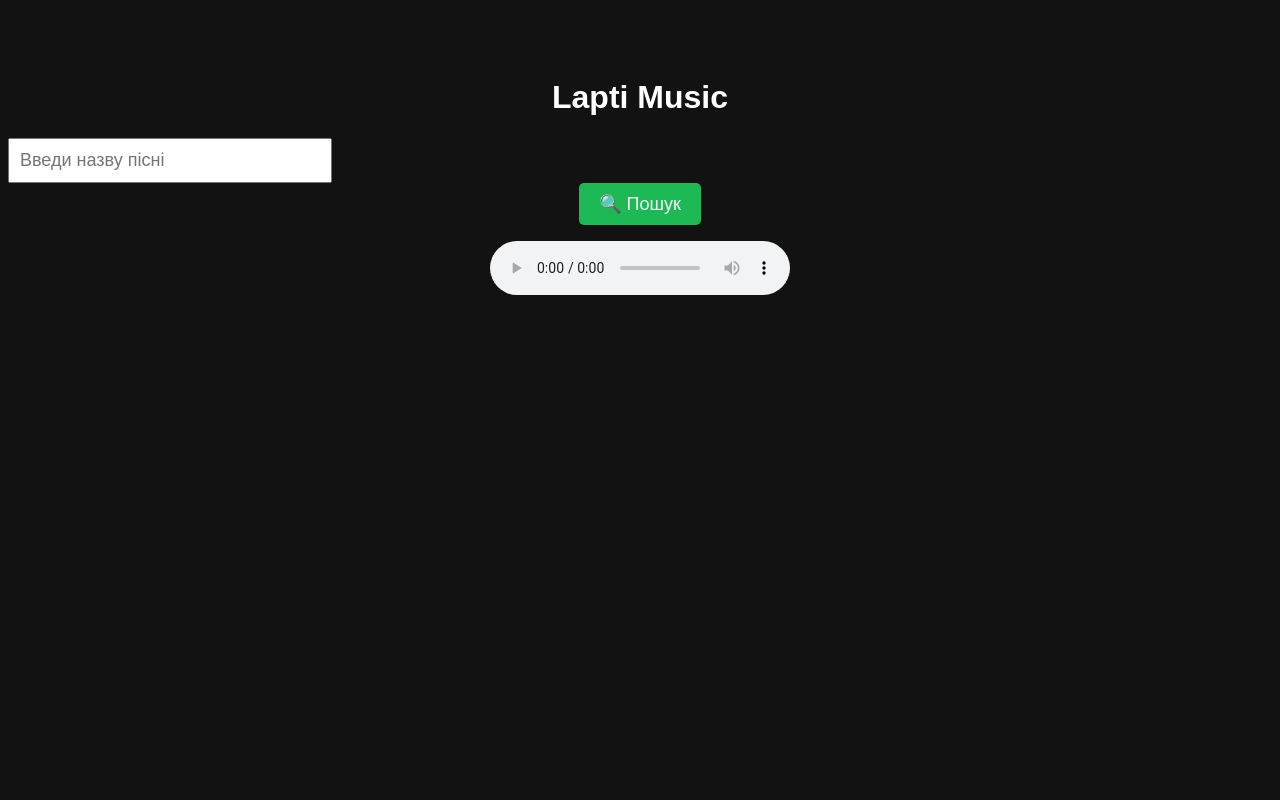
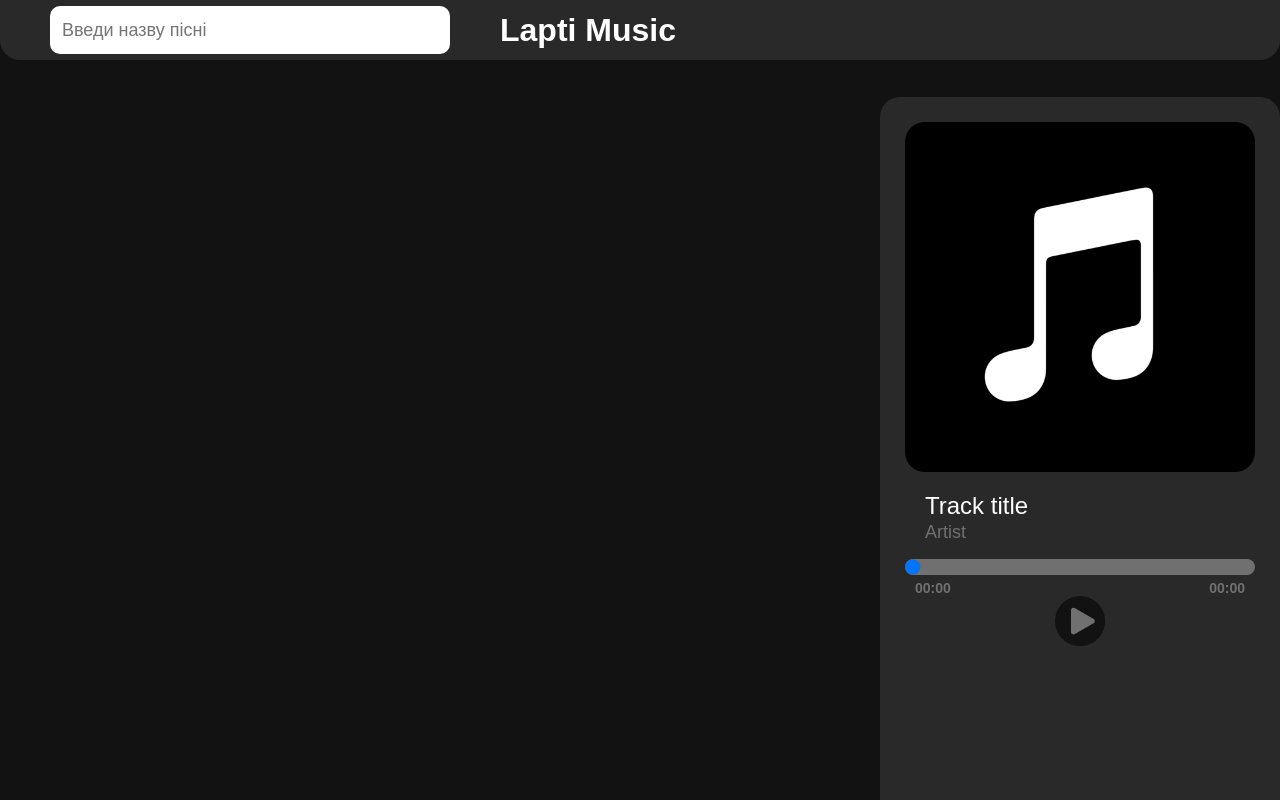
Before and after one commit to Aferist163/Lapti_Music, an Electron app: page src/App/Ui/index.html in a window 1280 px wide. Drawn offline with Linux system fonts and the light colour scheme.

Commit message:
🟡 Redesigned interface

```diff
--- a/src/App/Ui/index.html
+++ b/src/App/Ui/index.html
@@ -7,20 +7,39 @@
   <link rel="stylesheet" href="style.css">
   <script src="../scripts/play.js" defer></script>
   <script src="../scripts/suggestions.js" defer></script>
+  <script src="../scripts/player.js" defer></script>
 </head>
 
 <body>
-  <h1>Lapti Music</h1>
 
-  <div style="position: relative; max-width: 300px;">
-    <input id="query" type="text" placeholder="Введи назву пісні" autocomplete="off" />
-    <div id="suggestions" style="display:none;"></div>
+  <header>
+    <div class="search_container">
+      <input id="query" type="text" placeholder="  Введи назву пісні" autocomplete="off" />
+      <div id="suggestions" style="display:none;"> </div>
+    </div>
+    <h1>Lapti Music</h1>
+  </header>
+
+  <div class="main">
+    <div class="music_other">
+
+    </div>
+
+    <div class="music_now">
+      <img id="cover" src="../../img/empty_now.png" alt="cover">
+      <p id="track_title">Track title</p>
+      <p id="artist">Artist</p>
+      <audio id="player"></audio>
+      <input type="range" id="seek" value="0" step="1">
+      <div class="time_player">
+        <p id="currentTime">00:00</p>
+        <p id="duration">00:00</p>
+      </div>
+      <div class="button_player">
+        <button id="play-pause" class="icon-button"></button>
+      </div>
+    </div>
   </div>
-  <button onclick="search()">🔍 Пошук</button>
-
-  <p id="result-name"></p>
-  <img id="cover" src="" alt="Обкладинка треку" style="max-width: 300px; margin-top: 10px; display: none;">
-  <audio id="player" controls></audio>
 
 </body>
 
--- a/src/App/Ui/style.css
+++ b/src/App/Ui/style.css
@@ -1,41 +1,151 @@
+#suggestions::-webkit-scrollbar {
+  display: none;
+}
+
+html {
+  height: 100vh;
+  width: 100%;
+}
+
 body {
   background-color: #121212;
   color: white;
   font-family: Arial, sans-serif;
   text-align: center;
-  padding-top: 50px;
+  height: 100%;
+  width: 100%;
+  margin: 0;
+  padding: 0;
+  display: flex;
+  flex-direction: column;
 }
 
-button {
-  background-color: #1db954;
-  color: white;
-  padding: 10px 20px;
-  font-size: 18px;
-  border: none;
-  border-radius: 5px;
-  cursor: pointer;
+header {
+  background: #292929;
+  height: 60px;
+  display: flex;
+  justify-content: start;
+  align-items: center;
+  border-radius: 0 0 20px 20px;
 }
 
-input {
-  padding: 10px;
+h1 {
+  padding: 0;
+  margin: 0;
+}
+
+.search_container {
+  height: 80%;
+  margin: 0 50px 0 50px;
+  width: 400px;
+}
+
+#query {
+  height: 100%;
+  border-radius: 10px;
   font-size: 18px;
-  width: 300px;
-  margin-right: 10px;
+  width: 100%;
+  border: none;
+  box-sizing: border-box;
 }
 
 #suggestions {
-      border: 1px solid #071638;
-      max-width: 300px;
+  width: 400px;
   position: absolute;
-      background: rgb(60, 9, 73);
+  background: #292929;
   z-index: 1000;
   cursor: pointer;
+  max-height: 500px;
+  overflow-y: auto;
 }
 
+
 #suggestions div {
-      padding: 5px;
+  padding: 15px;
+   text-align: left;
 }
 
 #suggestions div:hover {
-      background-color: #ff00ea;
+  background-color: #707070;
 }
+
+.main {
+  display: flex;
+  flex-grow: 1;
+  align-items: end;
+  flex-direction: row;
+}
+
+.music_now{
+  background: #292929;
+  height: 95%;
+  width: 375px;
+  border-radius: 20px 20px 0 0;
+  display: flex;
+  align-items: start;
+  justify-content: start;
+  flex-direction: column;
+  padding-left: 25px;
+}
+
+.music_now img{
+  height: 350px;
+  width: 350px;
+  border-radius: 20px;
+  margin-top: 25px;
+}
+
+.music_other{
+  flex-grow: 1;
+  height: 100%;
+}
+
+#track_title {
+  font-size: 24px;
+  margin: 20px 0 0 20px;
+}
+
+#artist {
+  font-size: 18px;
+  margin: 2px 0 16px 20px;
+  color: #707070;
+}
+
+input[type="range"] {
+  width: 350px;
+  margin: 0;
+  background-color: #707070;
+  border-radius: 20px;
+  appearance: inherit;
+}
+
+.time_player{
+  width: 350px;
+  display: flex;
+  flex-direction: row;
+  justify-content: space-between;
+}
+
+.time_player p{
+  margin: 5px 10px 0 10px;
+  font-size: 14px;
+  font-weight: bold;
+  color: #707070;
+}
+
+.button_player{
+  width: 350px;
+  display: flex;
+  justify-content: center;
+}
+
+.icon-button {
+  width: 50px;
+  height: 50px;
+  background: none;
+  background-image: url('../../img/play-pause.png');
+  background-size: cover;
+  background-repeat: no-repeat;
+  border: none;
+  cursor: pointer;
+}
--- a/src/App/scripts/play.js
+++ b/src/App/scripts/play.js
@@ -13,7 +13,8 @@ async function search() {
 
     if (data.data.length > 0) {
       const track = data.data[0];
-      document.getElementById("result-name").innerText = track.title + " — " + track.artist.name;
+      document.getElementById("track_title").innerText = track.title;
+      document.getElementById("artist").innerText = track.artist.name;
 
       const player = document.getElementById("player");
       player.src = track.preview;
@@ -23,7 +24,7 @@ async function search() {
       cover.src = track.album.cover_medium;
       cover.style.display = 'block';
     } else {
-      document.getElementById("result-name").innerText = "Нічого не знайдено 😢";
+      document.getElementById("track_name").innerText = "Нічого не знайдено 😢";
 
       const cover = document.getElementById("cover");
       cover.style.display = 'none';
--- /dev/null
+++ b/src/App/scripts/player.js
@@ -0,0 +1,38 @@
+const player = document.getElementById('player');
+const seekBar = document.getElementById('seek');
+const currentTimeEl = document.getElementById('currentTime');
+const durationEl = document.getElementById('duration');
+const playPauseBtn = document.getElementById('play-pause');
+
+// Слушаем клик
+playPauseBtn.addEventListener('click', () => {
+    if (player.paused) {
+        player.play();
+    } else {
+        player.pause();
+    }
+});
+
+// Обновление длительности
+player.addEventListener('loadedmetadata', () => {
+    seekBar.max = player.duration;
+    durationEl.textContent = formatTime(player.duration);
+});
+
+// Обновление положения трека
+player.addEventListener('timeupdate', () => {
+    seekBar.value = player.currentTime;
+    currentTimeEl.textContent = formatTime(player.currentTime);
+});
+
+// Перемотка
+seekBar.addEventListener('input', () => {
+    player.currentTime = seekBar.value;
+});
+
+// Формат времени 00:00
+function formatTime(sec) {
+    const minutes = Math.floor(sec / 60);
+    const seconds = Math.floor(sec % 60).toString().padStart(2, '0');
+    return `${minutes}:${seconds}`;
+}
--- a/src/App/scripts/suggestions.js
+++ b/src/App/scripts/suggestions.js
@@ -32,7 +32,7 @@ input.addEventListener('input', function () {
     suggestions.innerHTML = '';
     data.data.forEach(track => {
       const div = document.createElement('div');
-      div.textContent = track.title + ' — ' + track.artist.name;
+      div.textContent = track.artist.name + ' — ' + track.title;
       div.onclick = () => {
         selectTrack(track);
         suggestions.style.display = 'none';
@@ -49,7 +49,8 @@ input.addEventListener('input', function () {
 });
 
 function selectTrack(track) {
-  document.getElementById('result-name').innerText = track.title + " — " + track.artist.name;
+  document.getElementById("track_title").innerText = track.title;
+  document.getElementById("artist").innerText = track.artist.name;
 
   const player = document.getElementById("player");
   player.src = track.preview;
--- a/src/main/main.js
+++ b/src/main/main.js
@@ -3,8 +3,8 @@ const path = require('path');
 
 function createWindow () {
   const win = new BrowserWindow({
-    width: 800,
-    height: 600,
+    width: 1280,
+    height: 900,
     webPreferences: {
       preload: path.join(__dirname, 'preload.js')
     }
```
Also changed, not shown: src/img/empty_now.png (added), src/img/play-pause.png (added). Lines whose indentation alone changed are shown as unchanged.
